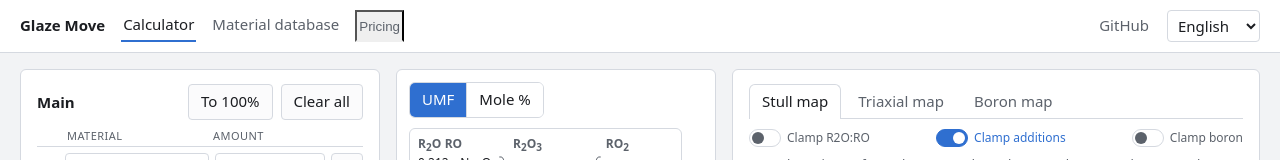
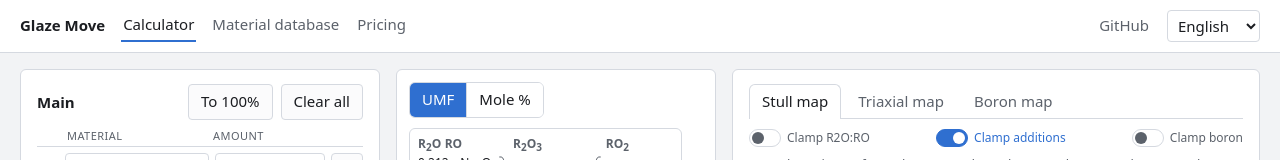
Before and after one commit to larian-dev/glaze-move, a website built with Vite: page index.html in a window 1280 px wide. Shown: the top 160 px of the page. Built offline with nearby package versions, Linux system fonts and the light colour scheme.

```diff
--- a/src/ui/style.css
+++ b/src/ui/style.css
@@ -63,6 +63,15 @@
 .app-link--active {
   color: var(--ink);
   border-bottom-color: var(--accent);
+}
+
+/* The Pricing entry is a button, not a route: it borrows the link's look. */
+.app-link--button {
+  background: none;
+  border: 0;
+  border-bottom: 2px solid transparent;
+  font: inherit;
+  cursor: pointer;
 }
 
 .app-main {
```
